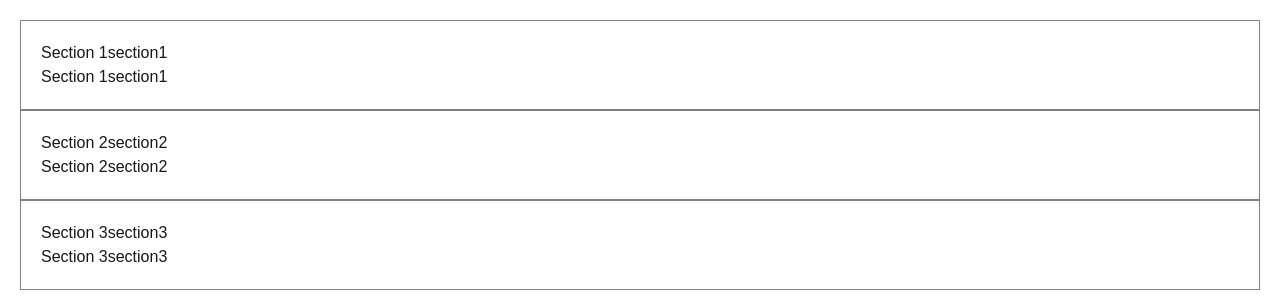
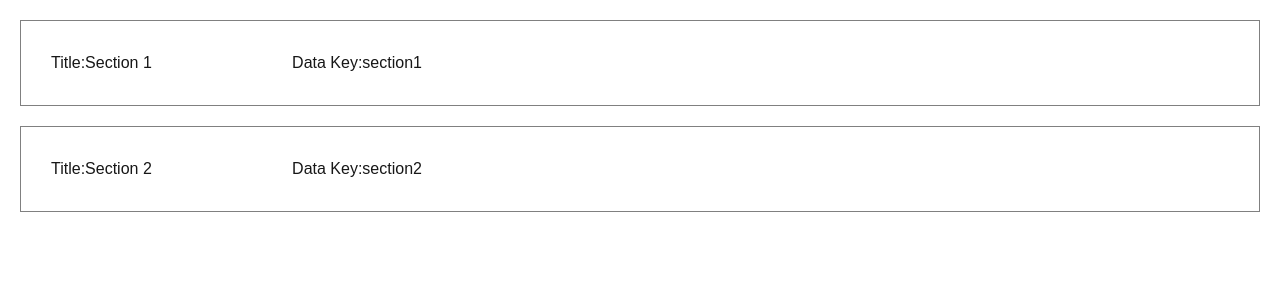
Before and after one commit to patchamet/web-summoner, a Next.js app: page /conjuring in a window 1280 px wide. Shown: the top 300 px of the page. Built offline with nearby package versions, Linux system fonts and the light colour scheme.

Commit message:
Refactor Section component: Update props to use formData, enhance styling, and add input handling for title and dataKey

```diff
--- a/src/app/conjuring/page.tsx
+++ b/src/app/conjuring/page.tsx
@@ -1,14 +1,15 @@
 'use client'
-import { useEffect, useRef, useState, } from 'react';
+import { useEffect, useRef } from 'react';
 import styled from 'styled-components';
 import { Section } from '@/components/shared';
-import { applyDebugBorders } from '@/utils/debugBorder'; // <-- import here
+import { applyDebugBorders } from '@/utils/debugBorder';
 
 const ConjuringContainer = styled.div`
     display: flex;
     flex-direction: column;
     align-items: center;
     justify-content: center;
+    gap: 20px;
     padding: 20px;
     width: 100%;
 `;
@@ -22,9 +23,18 @@ const Conjuring = () => {
 
     return (
         <ConjuringContainer ref={containerRef}>
-            <Section title="Section 1" dataKey="section1" />
-            <Section title="Section 2" dataKey="section2" />
-            <Section title="Section 3" dataKey="section3" />
+            <Section
+                formData={{
+                    title: 'Section 1',
+                    dataKey: 'section1',
+                }}
+            />
+            <Section
+                formData={{
+                    title: 'Section 2',
+                    dataKey: 'section2',
+                }}
+            />
         </ConjuringContainer>
     )
 }
--- a/src/components/shared/Section.tsx
+++ b/src/components/shared/Section.tsx
@@ -16,6 +16,7 @@ const SectionHeader = styled.div`
     align-items: center;
     justify-content: left;
     width: 100%;
+    padding: 10px;
 `;
 
 const SectionTitle = styled.div`
@@ -25,29 +26,50 @@ const SectionTitle = styled.div`
     justify-content: center;
 `;
 
-const SectionKey = styled.div`
+const SectionDataKey = styled.div`
     display: flex;
     flex-direction: row;
     align-items: center;
     justify-content: center;
 `;
 
-const Section = ({
-    title,
-    dataKey,
-}: {
+type SectionData = {
     title: string;
     dataKey: string;
+}
+
+const Section = ({
+    formData,
+    onChange,
+}: {
+    formData: SectionData;
+    onChange?: (data: SectionData) => void;
 }) => {
+
+    const handleChange = (e: React.ChangeEvent<HTMLInputElement>) => {
+        const { name, value } = e.target;
+        onChange?.({ ...formData, [name]: value });
+    }
+
     return (
         <SectionContainer>
             <SectionHeader>
-                <SectionTitle>{title}</SectionTitle>
-                <SectionKey>{dataKey}</SectionKey>
-            </SectionHeader>
-            <SectionHeader>
-                <SectionTitle>{title}</SectionTitle>
-                <SectionKey>{dataKey}</SectionKey>
+                <SectionTitle>
+                    Title:
+                    <input
+                        type="text"
+                        value={formData.title}
+                        onChange={handleChange}
+                    />
+                </SectionTitle>
+                <SectionDataKey>
+                    Data Key:
+                    <input
+                        type="text"
+                        value={formData.dataKey}
+                        onChange={handleChange}
+                    />
+                </SectionDataKey>
             </SectionHeader>
         </SectionContainer>
     )
@@ -55,3 +77,4 @@ const Section = ({
 
 
 export default Section;
+export type { SectionData };
```
